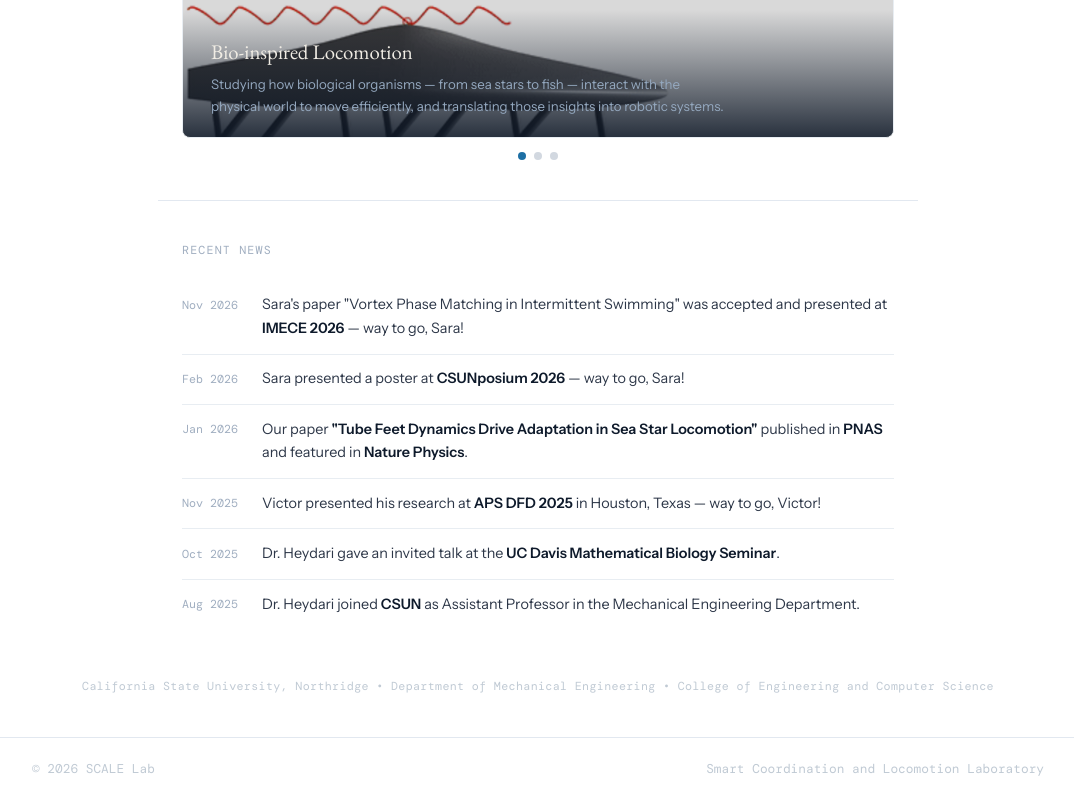
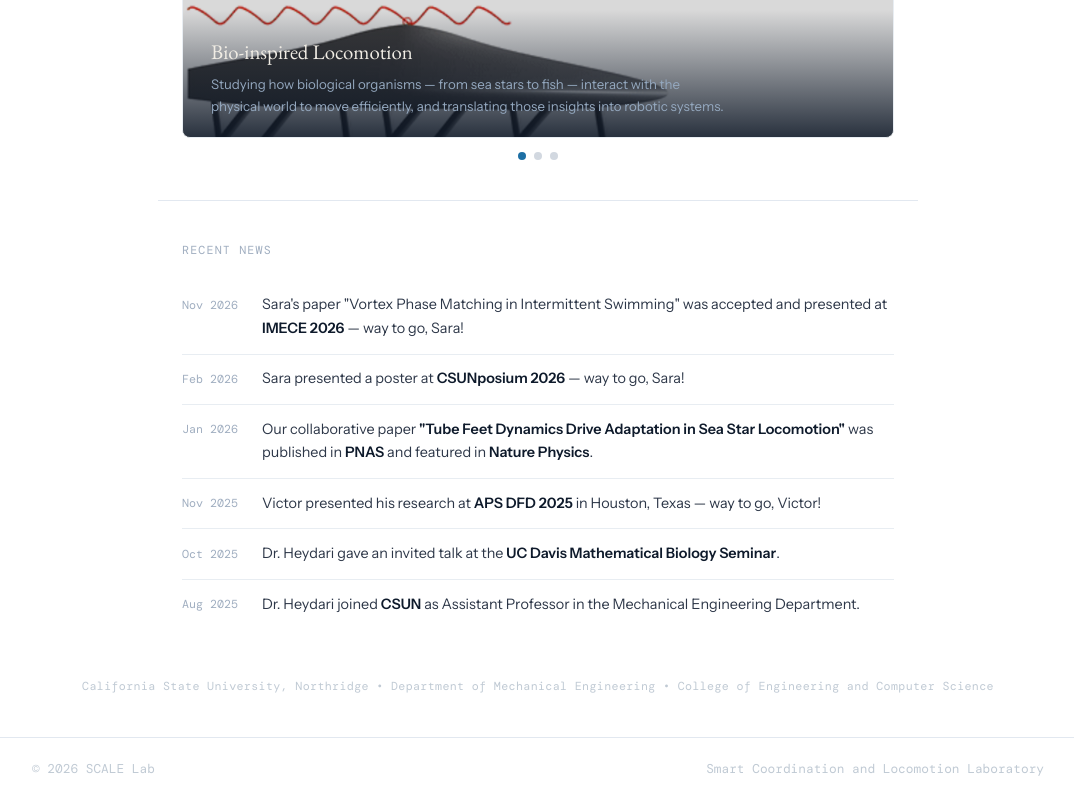
Before and after one commit to csun-scalelab/csun-scalelab.github.io, a plain HTML site: page index.html in a window 1280 px wide. Shown: the part 899-1699 px from the top of the page, without its empty margins (102-1176 px from the left). Drawn offline with nearby package versions, Linux system fonts and the light colour scheme.

Commit message:
Update index.html

```diff
--- a/index.html
+++ b/index.html
@@ -297,7 +297,7 @@
         </tr>
         <tr>
           <td class="nd">Jan 2026</td>
-          <td class="nt">Our paper <strong>"Tube Feet Dynamics Drive Adaptation in Sea Star Locomotion"</strong> published in <strong>PNAS</strong> and featured in <strong>Nature Physics</strong>.</td>
+          <td class="nt">Our collaborative paper <strong>"Tube Feet Dynamics Drive Adaptation in Sea Star Locomotion"</strong> was published in <strong>PNAS</strong> and featured in <strong>Nature Physics</strong>.</td>
         </tr>
         <tr>
           <td class="nd">Nov 2025</td>
```
